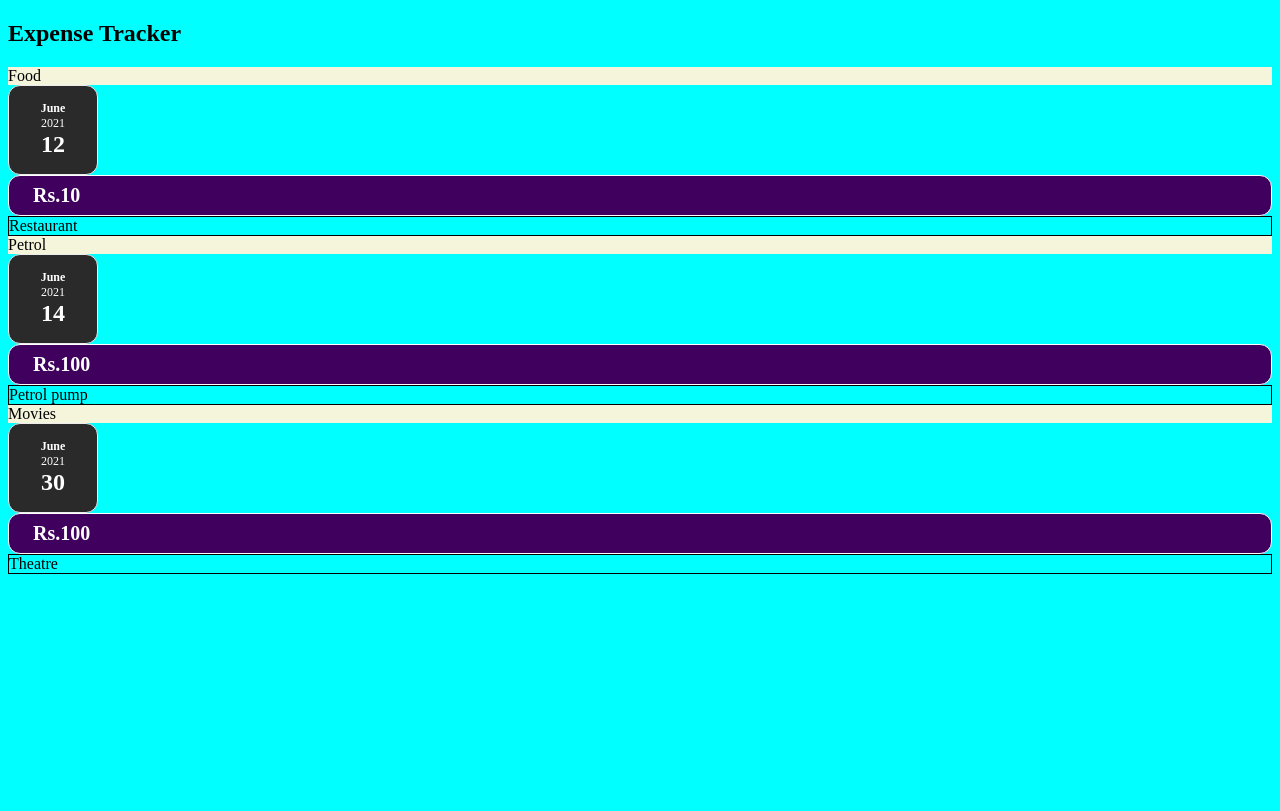
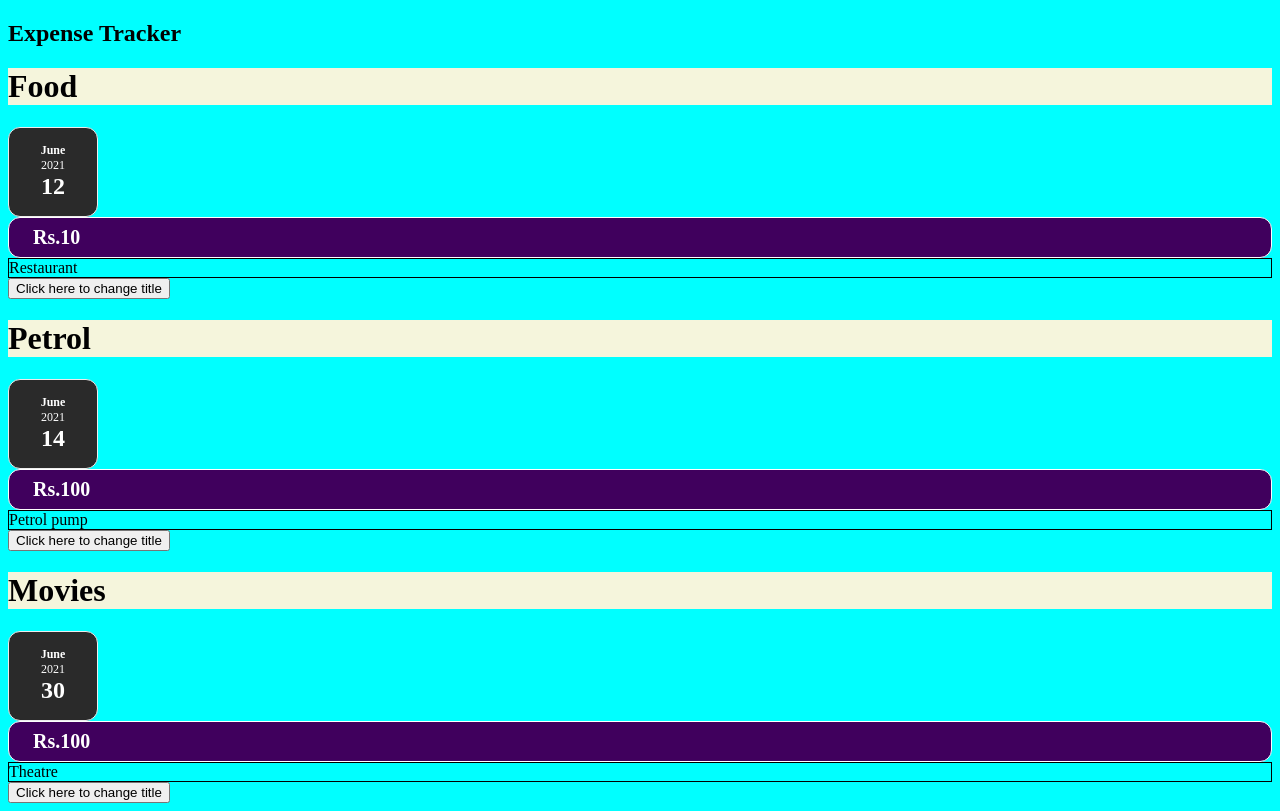
Before and after one commit to Gazalrafi/Chart-demo, a React (Create React App) app: page / in a window 1280 px wide. Built offline with nearby package versions, Linux system fonts and the light colour scheme.

Commit message:
my evenet commit

```diff
--- a/src/components/Expenses/Expense.js
+++ b/src/components/Expenses/Expense.js
@@ -1,19 +1,22 @@
-import React from "react";
+import React,{useState} from "react";
 import ExpenseDate from './ExpenseDate.js';
 import './Expense.css';
 import ExpenseAmount from './ExpenseAmount.js';
 import Card from '../UI/Card.js';
 const Expense=(props)=>{
-
+   const [newtitle,setTitle]=useState(props.title);
+   const clickHandler=()=>{
+    setTitle('new title');
+   }
     return(
 
         <Card className='expense-item'>
 
-        <div className='expense-item__title'>{props.title}</div>
+        <div className='expense-item__title'><h1>{newtitle}</h1></div>
         <ExpenseDate date={props.date} />
         <ExpenseAmount amount={props.amount} />
         <div className='expense-item__location'>{props.location}</div>
-
+        <button onClick={clickHandler}>Click here to change title</button>
         </Card>
     );
 }
```
